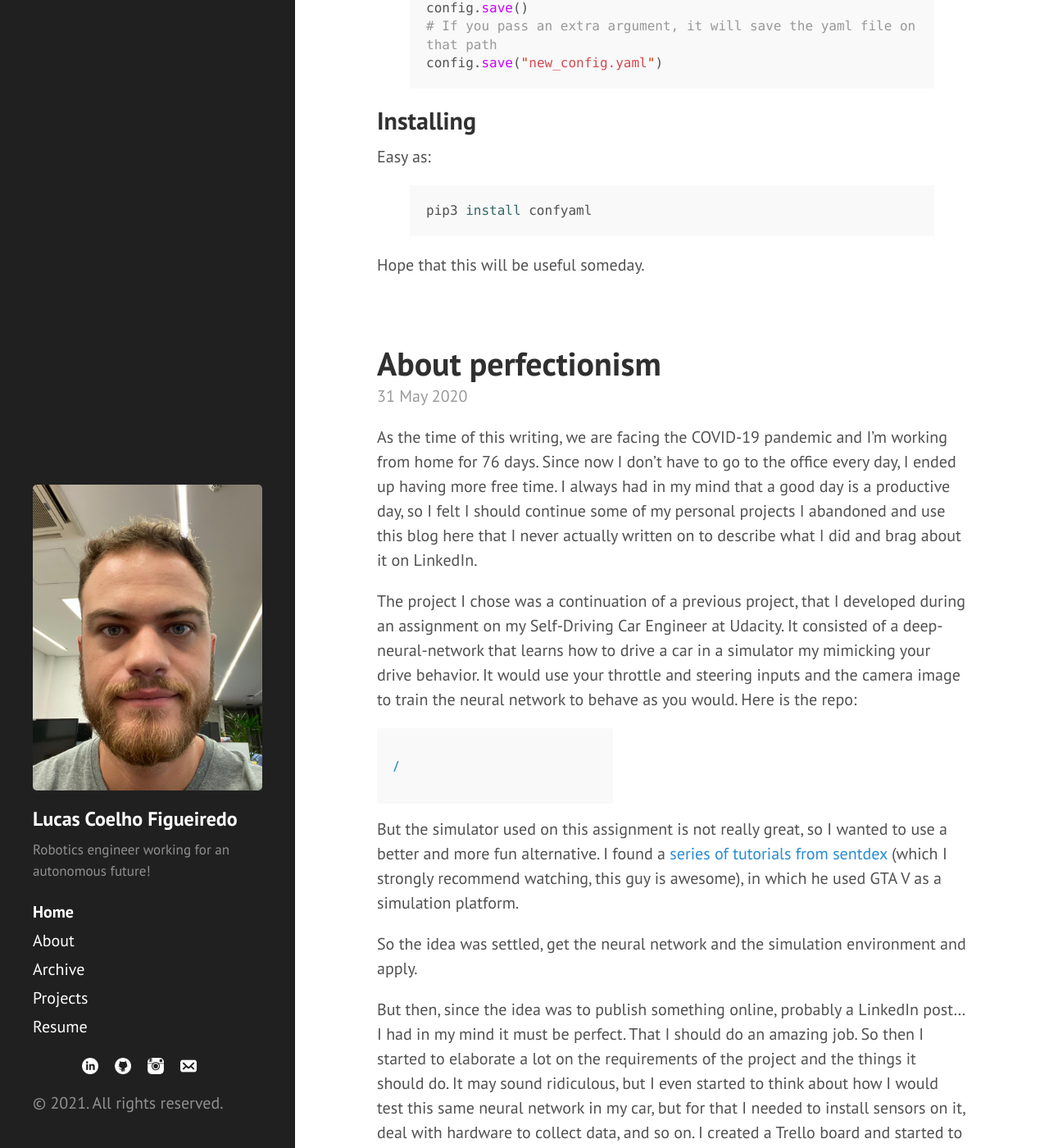
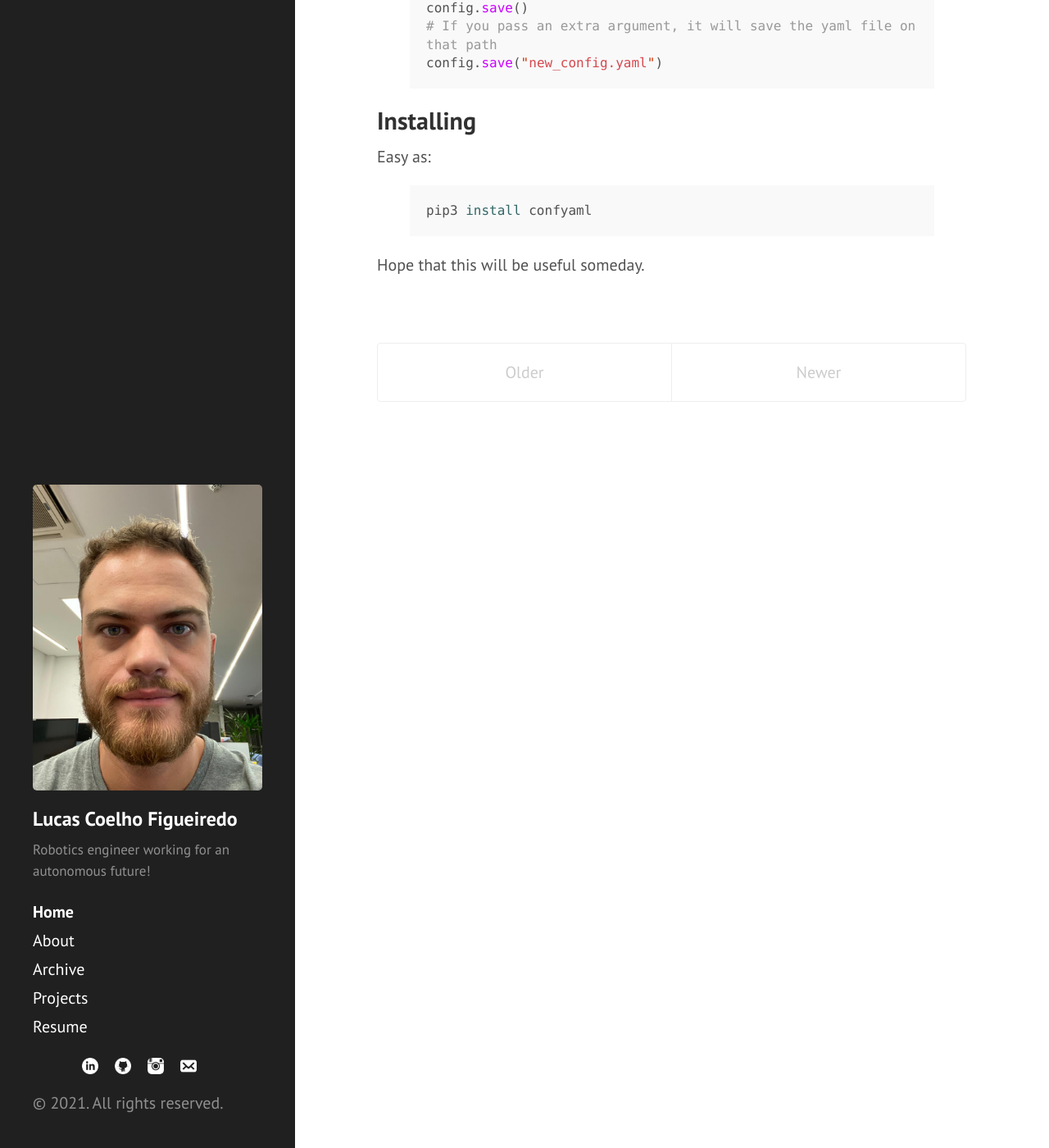
Before and after one commit to lucascoelhof/lucascoelhof.github.io, a Jekyll site: the page built from index.html, in a window 1280 px wide and 1400 px high, scrolled down 2061 px. Shown: the whole window at 82% size. Built offline with Jekyll 4.4.1, drawn with Linux system fonts in a browser that asks for light colours; the list of posts is cut into pages by our own code; comment, search, counter and statistics services are not loaded; some of the changed text lies outside the part shown.

Commit message:
Cleaning up

```diff
--- a/_posts/2019-10-14-dogs.md
+++ /dev/null
@@ -1,18 +0,0 @@
----
-layout: post
-title: Dogs :)
-category: post
-comments: True
----
-
-## Pipoca
-
-Pipoca means popcorn in Portuguese. Undefined breed, she was found in my uncle's farm as a little puppy and we think her mother was a wild dog. She loves cardboard boxes, don't like strangers at all and she is very shy, which makes us think that she is a cat in a dog's body.
-
-![Pipoca](/public/images/pipoca.jpg "Pipoca")
-
-## Paçoca
-
-Paçoca is a pedigree labrador and mutt mix. Paçoca in Portuguese is a peanut and sugar candy, very popular in Brazil. She is a pretty normal dog, loves playing fetch, energetic, but a bit jealous of Pipoca.
-
-![Paçoca](/public/images/pacoca.jpg "Paçoca")
--- a/_posts/2019-10-17-hello_world.md
+++ /dev/null
@@ -1,12 +0,0 @@
----
-layout: post
-title: Hello world!
-category: post
-comments: True
----
-
-I think one of the greatest things about the internet is when you find in a blog of a random person the solution to a problem you just googled. One day I was thinking: I can move on with my work now because this gentle and lovely person decided to take a bit of his time to describe the solution they’ve found in their blog. Touched by this idea, and intending to join the team of gentle and lovely people, I am starting this blog. I will share the solutions of problems I face on daily basis and write about my projects as a way to give back to the community somehow.
-
-One problem of these blogs is that I always found the posts were merely informative. In this blog, I will try to stick to my style: easy-going, more relaxed way, with a lot of personal opinions and trying to be funny. I mean, I will try to do my best. Something more aligned to [WaitButWhy](https://waitbutwhy.com/) and [Casually Explained](https://www.youtube.com/channel/UCr3cBLTYmIK9kY0F_OdFWFQ), my favorite blogs.
-
-The first posts will be about previous projects I worked, Python and ROS packages I used and some random tips.
--- a/_posts/2020-05-31-perfection.md
+++ /dev/null
@@ -1,65 +0,0 @@
----
-layout: post
-title: About perfectionism
-category: post
-comments: True
----
-
-As the time of this writing, we are facing the COVID-19 pandemic and I'm working from
-home for 76 days. Since now I don't have to go to the office every day, I ended up
-having more free time. I always had in my mind that a good day is a productive day, so I felt
-I should continue some of my personal projects I abandoned and use this blog here that I never actually
-written on to describe what I did and brag about it on LinkedIn.
-
-The project I chose was a continuation of a previous project, that I developed during
-an assignment on my Self-Driving Car Engineer at Udacity. It consisted of a deep-neural-network
-that learns how to drive a car in a simulator my mimicking your drive behavior. It
-would use your throttle and steering inputs and the camera image to train the neural network
-to behave as you would. Here is the repo:
-
-{% include repo_card.html reponame="CarND-Behavioral-Cloning-P3" %}
-
-
-But the simulator used on this assignment is not really great, so I wanted to use
-a better and more fun alternative. I found a [series of tutorials from sentdex](https://pythonprogramming.net/game-frames-open-cv-python-plays-gta-v/)
-(which I strongly recommend watching, this guy is awesome), in which he used GTA V as a simulation
-platform.
-
-So the idea was settled, get the neural network and the simulation environment and apply.
-
-But then, since the idea was to publish something online, probably a LinkedIn post... I had in my mind it must be perfect.
-That I should do an amazing job. So then I started to elaborate a lot on the requirements of the project and the things it should do.
-It may sound ridiculous, but I even started to think about how I would test this same neural network in my car, but for
-that I needed to install sensors on it, deal with hardware to collect data, and so on. I created a Trello board and started
-to write all the steps of the project there. I contacted some friends and groups to talk about the idea and how I would collect the data.
-Then I found out that getting this data from my car wouldn't be that simple. Then I also found
-out that extracting this info from GTA V directly would need me to write a plugin. I started writing the plugin and
-I also found out that it wasn't that simple. Then I started losing motivation. If it wasn't
-perfect in the way I planned, it wasn't worth the time and attention to make. Then I abandoned the project.
-
-After some weeks, I stumbled upon this video on YouTube:
-
-{% include youtube.html id=0mAKN7s6_qE %}
-
-If you are reading this post until this point, I assume you are a perfectionist and have empathized with me. So, please, watch it.
-
-The last phrase of the video is this one:
-
-> ### Do not let the pursuit of perfection stop you from creating.
-
-And that made me raise my butt from the sofa and start again my personal project. With a much simpler approach. Just reach
-the first goal, then I can evolve, and maybe one day test in the vehicle as I wanted. Or maybe not, maybe I will see a better
-perspective or use case that I haven't thought before.
-
-And that also made me think about why I haven't written a single blog post on this site too: everything here needed to be
-perfect in some sense, so it required me a lot of effort and then I would not start doing it or procrastinate to
-another time.
-
-I started to think about the other departments of my life that I also made perfectionism freeze the development of
-certain skills and plans. Being a bit deeper, I think all this perfectionism is linked to fear of failure and fear of
-being judged badly. And honestly, that's not something I should be worried about. Or you should be worried about.
-
-Anyways, in conclusion, I will be sharing more here, since it doesn't need to be perfect or something I need to brag about.
-The idea of this website is to be informative and help people out with the content I write here, so no pressure on that.
-So, I will start with some posts about simple projects and tools but ultimately the autonomous driving with deep neural networks will
-be featured here.
--- a/about.md
+++ b/about.md
@@ -5,12 +5,11 @@
 
 I’m Lucas, I live in Belo Horizonte, Brazil. I passionate about robotics and autonomous vehicles. Currently, I work at Hexagon Mining as a Software Specialist, developing autonomous vehicles solutions for the mining industry. My main interests are ROS, path planning, machine learning, and multi-robot control. My favorite programming languages are C++ and Python. Outside work, I enjoy mountain biking, photography, talking in public and I am always planning my next travel destination. My friends say I’m a calm person, always eager to help, that loves learning and teaching what I know.
 
-Talking a bit about my trajectory, I did my high school in a technical school ([CEFET-MG](https://en.wikipedia.org/wiki/Federal_Center_for_Technological_Education_of_Minas_Gerais)), where I fell in love with electronics and programming. Later on, I started my bachelor's in Control and Automation Engineering at [UFMG](https://en.wikipedia.org/wiki/Federal_University_of_Minas_Gerais). During this time, I worked for 3 years as a Research Assistant at [CORO](http://coro.cpdee.ufmg.br/) under the supervision of professor [Luciano Pimenta](https://scholar.google.com/citations?user=jF9S_gMAAAAJ&hl=en). I learned about ROS, SLAM and multi-robot systems, built [Turtlebots](http://wiki.ros.org/Robots/TurtleBot) and played with Kinect and Lidar sensors. I also had the chance to study abroad at The University of Texas at Austin and did a short (but very productive!) internship at Boston University with professor [Mac Schwager](https://web.stanford.edu/~schwager/) (now at Stanford).
+Talking a bit about my trajectory, I did my high school in a technical school ([CEFET-MG](https://en.wikipedia.org/wiki/Federal_Center_for_Technological_Education_of_Minas_Gerais)), where I fell in love with electronics and programming. Later on, I started my bachelor's in Control and Automation Engineering at [UFMG](https://en.wikipedia.org/wiki/Federal_University_of_Minas_Gerais). During this time, I worked part-time for 3 years as a Research Assistant at [CORO](http://coro.cpdee.ufmg.br/) under the supervision of professor [Luciano Pimenta](https://scholar.google.com/citations?user=jF9S_gMAAAAJ&hl=en). I learned about ROS, SLAM and multi-robot systems, built [Turtlebots](http://wiki.ros.org/Robots/TurtleBot) and played with Kinect and LiDAR sensors. I also had the chance to study abroad at The University of Texas at Austin and did a short (but very productive!) internship at Boston University with professor [Mac Schwager](https://web.stanford.edu/~schwager/) (now at Stanford).
 
-After graduating, I did a lot of exploring about career. I started my Masters in Electrical Engineering at UFMG, co-founded a [startup](https://www.newatt.com.br/), lived in The Netherlands because of the startup, came back to Brazil, quit the startup, started working at Hexagon and finished my masters. Meanwhile, I worked on some [projects](/projects) too.
+After graduating, I did a lot of exploring about career. I started my Masters in Electrical Engineering at UFMG, co-founded a [startup](https://www.newatt.com.br/), lived in The Netherlands because of the startup, came back to Brazil, quit the startup, started working at Hexagon and finished my masters. Enterpreneurship was probably one of the greatest experiences of my life, but energy management wasn't really my thing, so I decided to focus on my passions: robotics and autonomous vehicles.
 
 Today, I'm fully focused on R&D on autonomous vehicles and robotics, because I strongly believe these technologies will dramatically change the world we live today.
-
 
 ## This website
 
@@ -25,7 +24,5 @@
 * Got some ideas from [chrisschuld.com](https://github.com/cbschuld/chrisschuld.com)
 * [This page](http://joshualande.com/jekyll-github-pages-poole) was really helpful to customize this blog as I always wanted
 * Developed this website in about 3 hours (including setup and installation time).
-* Here are my dogs, [Pipoca and Paçoca](/post/2019_10_14_dogs)
-
 
 Thanks for reading!
```
Also changed, not shown: public/images/pacoca.jpg (deleted), public/images/pipoca.jpg (deleted).
